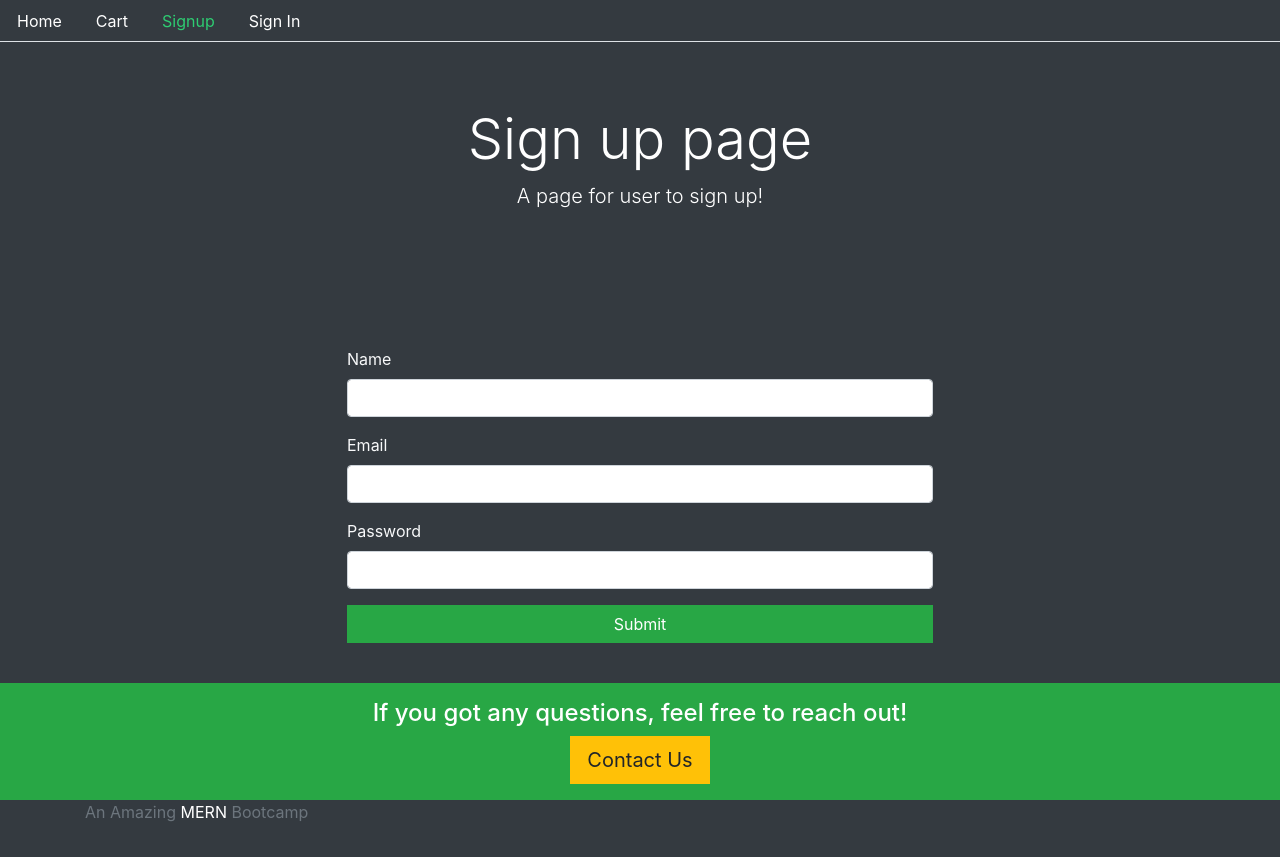
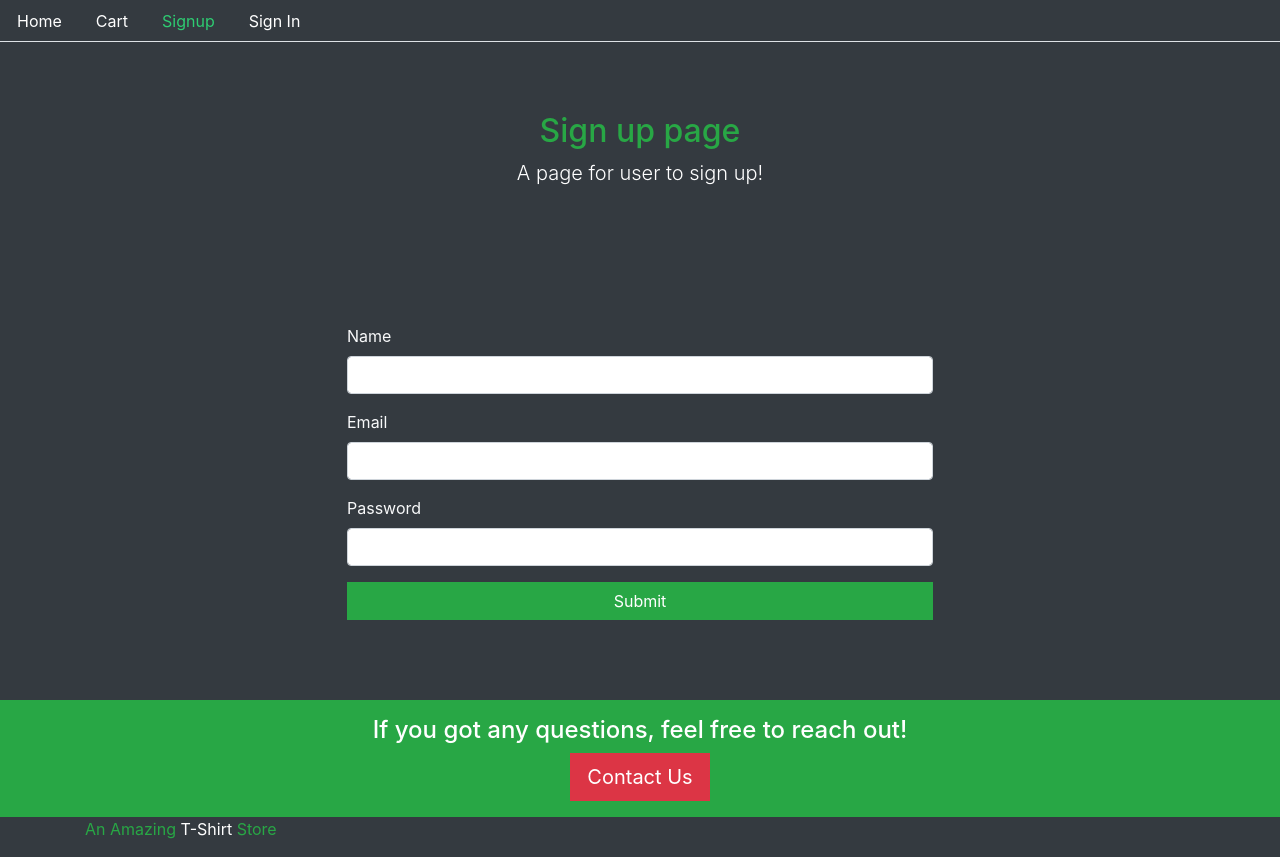
Before and after one commit to vishuchhabra/T_Shirt-Store-application, a React (Create React App) app in the folder projfrontend/: page /signup in a window 1280 px wide. Built offline with nearby package versions, Linux system fonts and the light colour scheme.

Commit message:
Create Category completed

```diff
--- a/projfrontend/src/admin/AddProduct.js
+++ b/projfrontend/src/admin/AddProduct.js
@@ -34,7 +34,9 @@ const AddProduct =()=>{
           </div>
           <div className="form-group">
             <input
+
               onChange={handleChange("name")}
+              type="text"
               name="photo"
               className="form-control"
               placeholder="Name"
--- a/projfrontend/src/core/Base.js
+++ b/projfrontend/src/core/Base.js
@@ -8,11 +8,11 @@ const Base = ({
   children
 }) => (
   <div>
-    <Menu />
+    <Menu/>
 
     <div className="container-fluid">
       <div className="jumbotron bg-dark text-white text-center">
-        <h2 className="display-4">{title}</h2>
+        <h2 className="text-success">{title}</h2>
         <p className="lead">{description}</p>
       </div>
       <div className={className}>{children}</div>
@@ -20,11 +20,11 @@ const Base = ({
     <footer className="footer bg-dark mt-auto py-3">
       <div className="container-fluid bg-success text-white text-center py-3">
         <h4>If you got any questions, feel free to reach out!</h4>
-        <button className="btn btn-warning btn-lg">Contact Us</button>
+        <button className="btn btn-danger btn-lg">Contact Us</button>
       </div>
       <div className="container">
-        <span className="text-muted">
-          An Amazing <span className="text-white">MERN</span> Bootcamp
+        <span className="text-success">
+          An Amazing <span className="text-white">T-Shirt</span> Store
         </span>
       </div>
     </footer>
--- a/projfrontend/src/core/Menu.js
+++ b/projfrontend/src/core/Menu.js
@@ -11,8 +11,8 @@ const currentTab = (history, path) => {
 };
 
 const Menu = ({ history }) => (
-  <div>
-    <ul className="nav nav-tabs bg-dark">
+  <div className="mb-5">
+    <ul className="nav nav-tabs bg-dark fixed-top">
       <li className="nav-item">
         <Link style={currentTab(history, "/")} className="nav-link" to="/">
           Home
@@ -75,7 +75,7 @@ const Menu = ({ history }) => (
       )}
       {isAutheticated() && (
          <li className="nav-item">
-        <span className="nav-link text-warning" onClick={
+        <span className="nav-link text-danger" onClick={
           ()=> {
             signout(()=>{
               history.push("/")
@@ -84,6 +84,7 @@ const Menu = ({ history }) => (
         }>
           Signout
         </span>
+
       </li>
       ) }
 
--- a/projfrontend/src/styles.css
+++ b/projfrontend/src/styles.css
@@ -8,9 +8,10 @@ body {
   background: #343a40;
 }
 
-/* footer {
-  position: absolute;
+footer {
+  position: relative;
+  top: 40px;
   bottom: 0px;
   right: 0px;
   left: 0px;
-} */
+}
```
